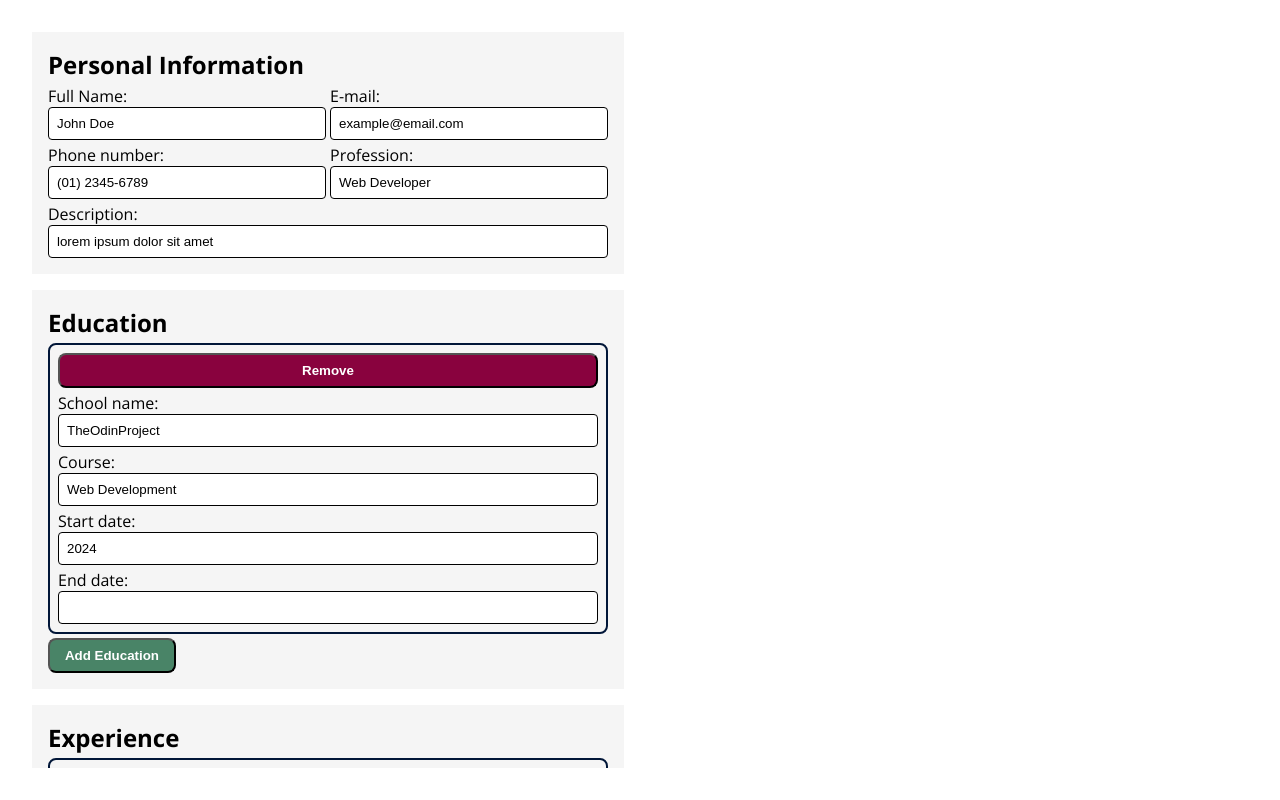
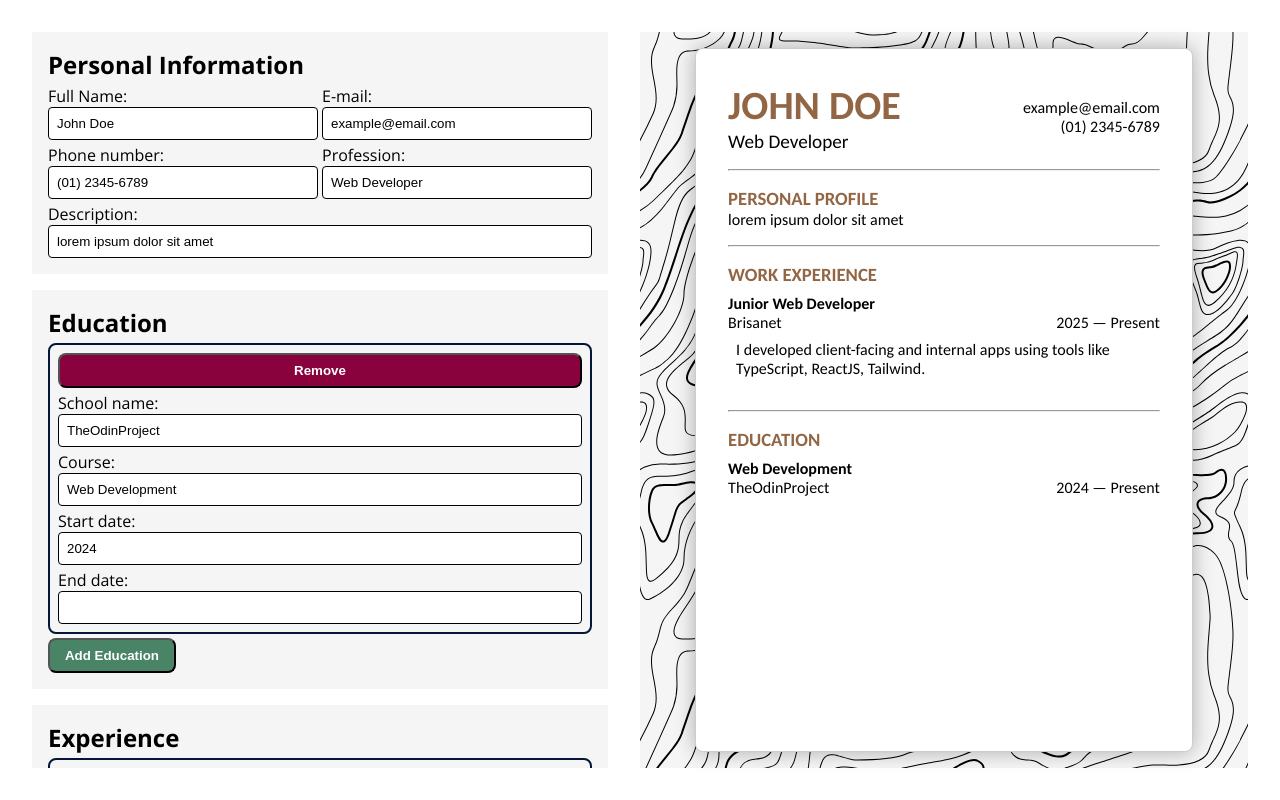
Before and after one commit to JosiasPires/resume, a React (Vite) app: page / in a window 1280 px wide. Built offline with nearby package versions, Linux system fonts and the light colour scheme.

Commit message:
Create CV preview and style

```diff
--- a/src/components/App.jsx
+++ b/src/components/App.jsx
@@ -2,6 +2,7 @@ import { useState } from 'react'
 import GeneralForm from './GeneralForm';
 import EducationForm from './EducationForm';
 import ExperienceForm from './ExperienceForm';
+import Preview from './Preview';
 
 import '../styles/App.css'
 
@@ -32,7 +33,7 @@ function App() {
       end: ''
     }
   ])
-
+  // change input to textArea, add description to education
   return (
     <>
       <form className='scroll-container'>
@@ -40,7 +41,7 @@ function App() {
         <EducationForm info={educationInfo} setInfo={setEducationInfo} />
         <ExperienceForm info={experienceInfo} setInfo={setExperienceInfo} />
       </form>
-      <div id='#preview'></div>
+      <Preview generalInfo={generalInfo} educationInfo={educationInfo} experienceInfo={experienceInfo} />
     </>
   )
 }
--- /dev/null
+++ b/src/components/Preview.jsx
@@ -0,0 +1,65 @@
+export default function Preview({generalInfo, educationInfo, experienceInfo}) {
+    function byPeriod(entryA, entryB) {
+        const endA = entryA.end === "" ? Infinity : entryA.end;
+        const endB = entryB.end === "" ? Infinity : entryB.end;
+
+        if (endA > endB) return 1;
+        if (endA < endB) return -1;
+
+        if (entryA.start > entryB.start) return 1;
+        if (entryA.start < entryB.start) return -1;
+
+        return 0;
+    }
+    const experiences = experienceInfo.toSorted(byPeriod);
+    const educations = educationInfo.toSorted(byPeriod);
+    return (
+        <div id="preview">
+            <div className="previewCV">
+                <section className="header">
+                    <div>
+                        <h2>{generalInfo.fullName.toUpperCase()}</h2>
+                        <p id="profession">{generalInfo.profession}</p>
+                    </div>
+                    <div>
+                        <p>{generalInfo.email}</p>
+                        <p>{generalInfo.phone}</p>
+                    </div>
+                </section>
+                <hr />
+                <section>
+                    <h3>PERSONAL PROFILE</h3>
+                    <p>{generalInfo.aboutMe}</p>
+                </section>
+                <hr />
+                <section>
+                    <h3>WORK EXPERIENCE</h3>
+                    {experiences.map((experience) => {
+                        return <div key={experience.id} className="CVEntry">
+                            <h4>{experience.position}</h4>
+                            <div>
+                                <p>{experience.company}</p>
+                                <p>{experience.start} — {experience.end === "" ? "Present" : experience.end}</p>
+                            </div>
+                            <p>{experience.description}</p>
+                        </div>
+                    })}
+                </section>
+                <hr />
+                <section>
+                    <h3>EDUCATION</h3>
+                    {educations.map((education) => {
+                        return <div key={education.id} className="CVEntry">
+                            <h4>{education.course}</h4>
+                            <div>
+                                <p>{education.school}</p>
+                                <p>{education.start} — {education.end === "" ? "Present" : education.end}</p>
+                            </div>
+                            <p>{education.description}</p>
+                        </div>
+                    })}
+                </section>
+            </div>
+        </div>
+    )
+}
--- a/src/styles/App.css
+++ b/src/styles/App.css
@@ -54,3 +54,61 @@ label {
     display: flex;
     flex-direction: column;
 }
+
+#preview {
+    background-image: url("/src/assets/images/topography.svg");
+    background-color: #f5f5f5;
+    padding: 1rem;
+    display: flex;
+    justify-content: center;
+}
+
+.previewCV {
+    height: 100%;
+    aspect-ratio: 1 / 1.4142; /* A4 */
+    background: white;
+    border: 1px solid #ccc;
+    border-radius: 8px;
+    box-shadow: 0 0 20px rgba(0,0,0,0.3);
+    padding: 2rem;
+    font-family: "Carlito", 'Times New Roman', Times, serif;
+    display: flex;
+    flex-direction: column;
+    gap: 1rem;
+    h2, h3 {
+        color: var(--toffee-brown);
+    }
+}
+
+.previewCV h2 {
+    font-size: 2.5rem;
+}
+
+.header {
+    display: flex;
+    align-items: center;
+    justify-content: space-between;
+}
+
+#profession {
+    font-size: 1.2rem;
+}
+
+.header > div:last-child {
+    display: flex;
+    flex-direction: column;
+    align-items: end;
+}
+
+.CVEntry {
+    padding: 8px 0;
+}
+
+.CVEntry > div {
+    display: flex;
+    justify-content: space-between;
+}
+
+.CVEntry > p {
+    padding: 8px;
+}
```
Also changed, not shown: src/assets/images/topography.svg (added).
